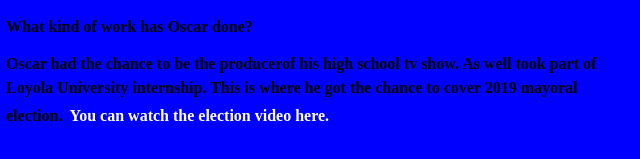
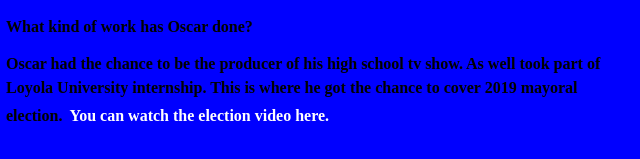
Before and after one commit to omarquez4/Web-Dev-1, a plain HTML site: page Projects/Final Project/About Me/index.html in a window 1280 px wide. Shown: the part 937-1096 px from the top of the page, 334-974 px from the left. Drawn offline with Linux system fonts and the light colour scheme.

Commit message:
Final Update

```diff
--- a/Projects/Final Project/About Me/index.html
+++ b/Projects/Final Project/About Me/index.html
@@ -30,7 +30,7 @@
 
     <h4>
         What kind of work has Oscar done?
-        <p>Oscar had the chance to be the producerof his high school tv show. As well took part of Loyola University internship. This is where he got the chance to cover 2019 mayoral election. <a href="https://rogersedgereporter.com/2019/04/04/scenes-from-chicagos-historic-night/">You can watch the election video here.</a>
+        <p>Oscar had the chance to be the producer of his high school tv show. As well took part of Loyola University internship. This is where he got the chance to cover 2019 mayoral election. <a href="https://rogersedgereporter.com/2019/04/04/scenes-from-chicagos-historic-night/">You can watch the election video here.</a>
         </p>
 
        <h5></h5>
```
